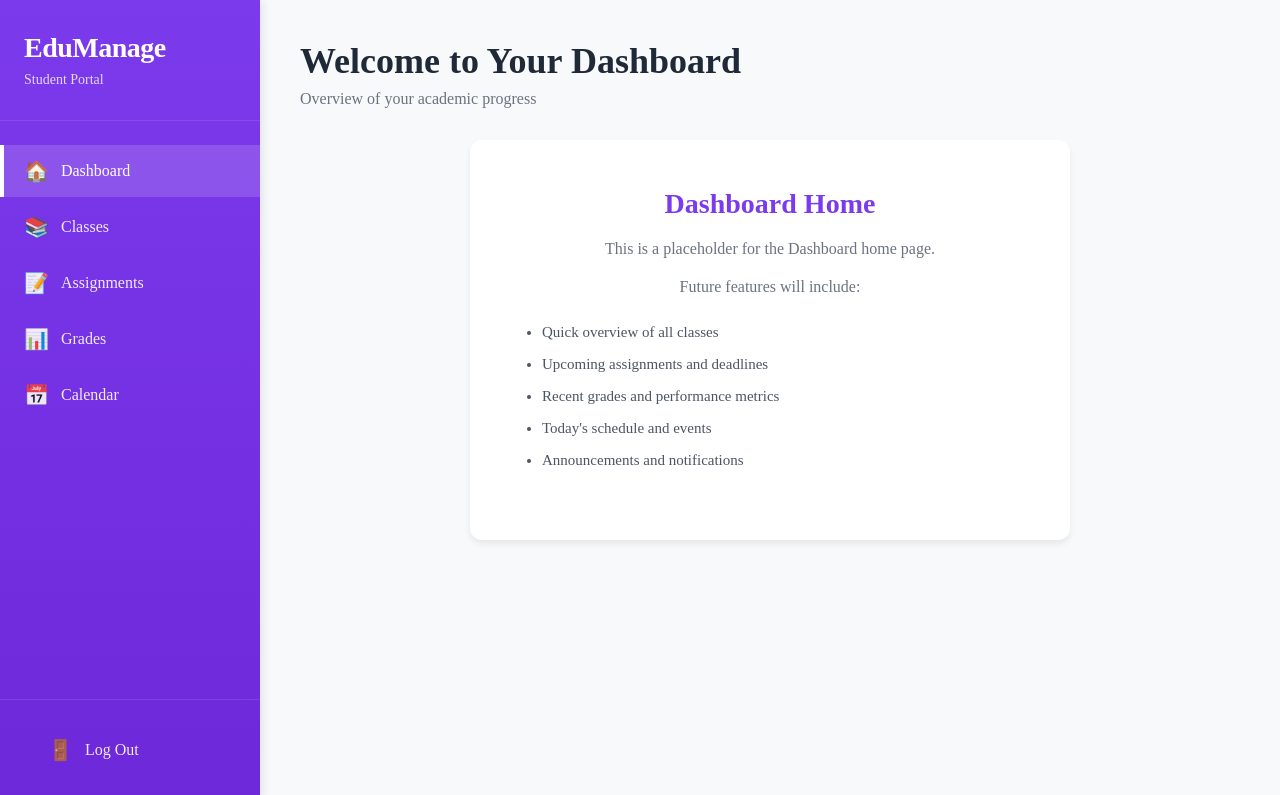
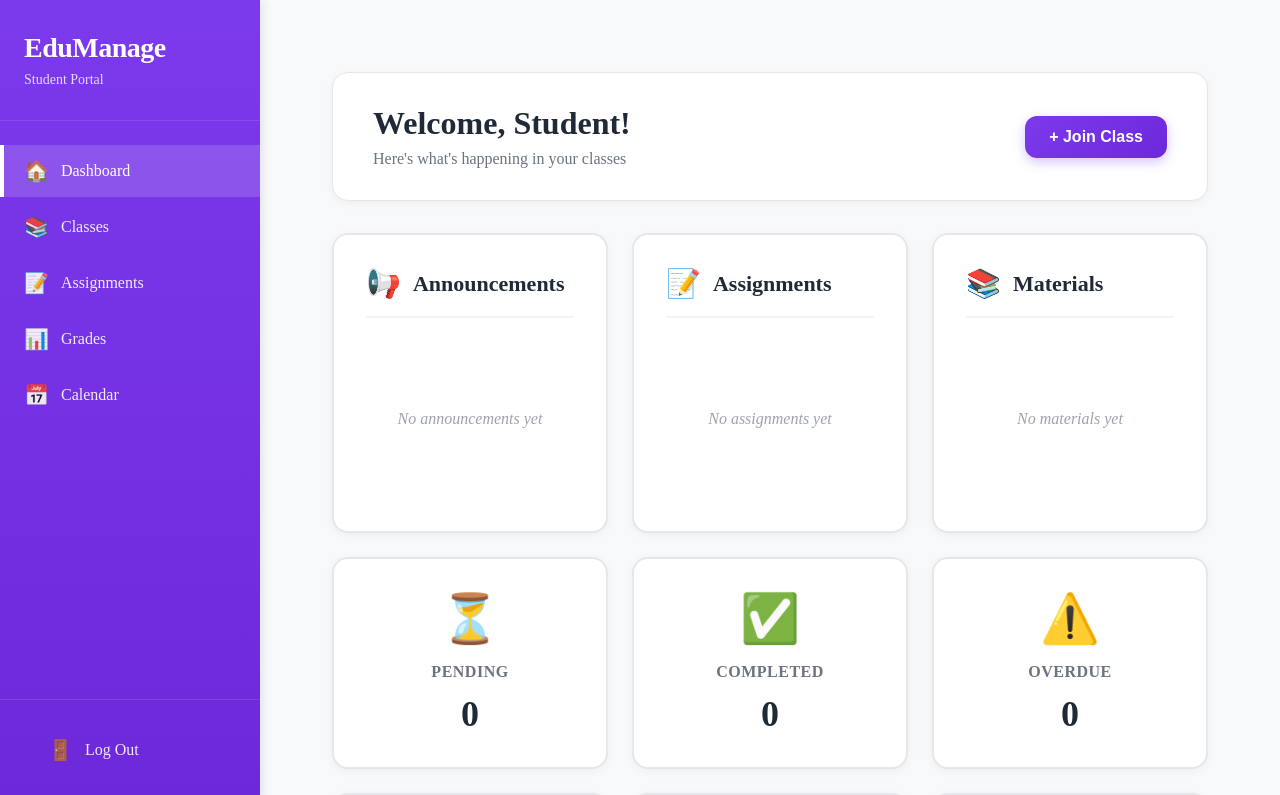
Before and after one commit to roncristianm/WebEng-Final-Project, a React (Vite) app: page /dashboard in a window 1280 px wide. Shown: the top 795 px of the page. Built offline with nearby package versions, Linux system fonts and the light colour scheme; no server answers.

Commit message:
Updated Dashboard Design
- new improved dashboard design and layout

```diff
--- a/src/pages/dashboard/Dashboard.jsx
+++ b/src/pages/dashboard/Dashboard.jsx
@@ -1,25 +1,103 @@
+import { useNavigate } from 'react-router-dom'
+import { auth } from '../../config/firebase'
 import '../../styles/Dashboard.css'
 
 function Dashboard() {
+  const navigate = useNavigate()
+  const userName = auth.currentUser?.displayName || 'Student'
+
+  const handleJoinClass = () => {
+    navigate('/dashboard/class')
+  }
+
   return (
-    <div className="page-container">
-      <div className="page-header">
-        <h1>Welcome to Your Dashboard</h1>
-        <p className="page-subtitle">Overview of your academic progress</p>
+    <div className="dashboard-page">
+      {/* Top Section - Student Name & Join Class Button */}
+      <div className="dashboard-header">
+        <div className="student-greeting">
+          <h1>Welcome, {userName}!</h1>
+          <p className="greeting-subtitle">Here's what's happening in your classes</p>
+        </div>
+        <button className="join-class-btn" onClick={handleJoinClass}>
+          + Join Class
+        </button>
       </div>
 
-      <div className="placeholder-content">
-        <div className="placeholder-card">
-          <h3>Dashboard Home</h3>
-          <p>This is a placeholder for the Dashboard home page.</p>
-          <p>Future features will include:</p>
-          <ul>
-            <li>Quick overview of all classes</li>
-            <li>Upcoming assignments and deadlines</li>
-            <li>Recent grades and performance metrics</li>
-            <li>Today's schedule and events</li>
-            <li>Announcements and notifications</li>
-          </ul>
+      {/* Grid Container */}
+      <div className="dashboard-grid">
+        {/* Announcements Card */}
+        <div className="grid-card announcements">
+          <div className="card-header">
+            <span className="card-icon">📢</span>
+            <h2>Announcements</h2>
+          </div>
+          <div className="card-body">
+            <p className="empty-state">No announcements yet</p>
+          </div>
+        </div>
+
+        {/* Assignments Card */}
+        <div className="grid-card assignments">
+          <div className="card-header">
+            <span className="card-icon">📝</span>
+            <h2>Assignments</h2>
+          </div>
+          <div className="card-body">
+            <p className="empty-state">No assignments yet</p>
+          </div>
+        </div>
+
+        {/* Materials Card */}
+        <div className="grid-card materials">
+          <div className="card-header">
+            <span className="card-icon">📚</span>
+            <h2>Materials</h2>
+          </div>
+          <div className="card-body">
+            <p className="empty-state">No materials yet</p>
+          </div>
+        </div>
+
+        {/* Pending */}
+        <div className="grid-card activity pending">
+          <div className="card-icon-large">⏳</div>
+          <h3>Pending</h3>
+          <p className="count">0</p>
+        </div>
+
+        {/* Completed */}
+        <div className="grid-card activity completed">
+          <div className="card-icon-large">✅</div>
+          <h3>Completed</h3>
+          <p className="count">0</p>
+        </div>
+
+        {/* Overdue */}
+        <div className="grid-card activity overdue">
+          <div className="card-icon-large">⚠️</div>
+          <h3>Overdue</h3>
+          <p className="count">0</p>
+        </div>
+
+        {/* Posted */}
+        <div className="grid-card activity posted">
+          <div className="card-icon-large">📌</div>
+          <h3>Posted</h3>
+          <p className="count">0</p>
+        </div>
+
+        {/* Quizzes */}
+        <div className="grid-card activity quizzes">
+          <div className="card-icon-large">📋</div>
+          <h3>Quizzes</h3>
+          <p className="count">0</p>
+        </div>
+
+        {/* Performance Tasks */}
+        <div className="grid-card activity performance">
+          <div className="card-icon-large">🎯</div>
+          <h3>Performance Tasks</h3>
+          <p className="count">0</p>
         </div>
       </div>
     </div>
--- a/src/styles/Dashboard.css
+++ b/src/styles/Dashboard.css
@@ -3,6 +3,201 @@
   display: flex;
   min-height: 100vh;
   background: #f8f9fa;
+}
+
+/* Dashboard Page Specific Styles */
+.dashboard-page {
+  padding: 32px;
+  width: 100%;
+  height: 100%;
+}
+
+/* Top Section - Header with Student Name and Join Button */
+.dashboard-header {
+  display: flex;
+  justify-content: space-between;
+  align-items: center;
+  margin-bottom: 32px;
+  padding: 32px 40px;
+  background: white;
+  border-radius: 16px;
+  box-shadow: 0 2px 8px rgba(0, 0, 0, 0.05);
+  border: 1px solid #e5e7eb;
+}
+
+.student-greeting h1 {
+  margin: 0 0 8px 0;
+  font-size: 32px;
+  color: #1f2937;
+  font-weight: 700;
+}
+
+.greeting-subtitle {
+  margin: 0;
+  color: #6b7280;
+  font-size: 16px;
+}
+
+.join-class-btn {
+  background: linear-gradient(135deg, #7c3aed 0%, #6d28d9 100%);
+  color: white;
+  border: none;
+  padding: 12px 24px;
+  border-radius: 12px;
+  font-size: 16px;
+  font-weight: 600;
+  cursor: pointer;
+  transition: all 0.3s ease;
+  box-shadow: 0 4px 12px rgba(124, 58, 237, 0.3);
+}
+
+.join-class-btn:hover {
+  transform: translateY(-2px);
+  box-shadow: 0 6px 16px rgba(124, 58, 237, 0.4);
+}
+
+/* Unified Grid Layout */
+.dashboard-grid {
+  display: grid;
+  grid-template-columns: repeat(3, 1fr);
+  gap: 24px;
+  grid-auto-rows: minmax(200px, auto);
+}
+
+/* Grid Cards - Unified Styling */
+.grid-card {
+  background: white;
+  border-radius: 16px;
+  padding: 32px;
+  box-shadow: 0 2px 8px rgba(0, 0, 0, 0.05);
+  border: 2px solid #e5e7eb;
+  transition: all 0.3s ease;
+  cursor: pointer;
+  display: flex;
+  flex-direction: column;
+}
+
+.grid-card:hover {
+  transform: translateY(-4px);
+  box-shadow: 0 8px 24px rgba(0, 0, 0, 0.1);
+  border-color: #7c3aed;
+}
+
+/* Large Content Cards (Announcements, Assignments, Materials) */
+.grid-card:not(.activity) {
+  min-height: 300px;
+}
+
+.grid-card .card-header {
+  display: flex;
+  align-items: center;
+  gap: 12px;
+  margin-bottom: 20px;
+  padding-bottom: 16px;
+  border-bottom: 2px solid #f3f4f6;
+}
+
+.grid-card .card-icon {
+  font-size: 28px;
+}
+
+.grid-card .card-header h2 {
+  margin: 0;
+  font-size: 22px;
+  color: #1f2937;
+  font-weight: 600;
+}
+
+.grid-card .card-body {
+  flex: 1;
+  display: flex;
+  align-items: center;
+  justify-content: center;
+}
+
+.empty-state {
+  text-align: center;
+  color: #9ca3af;
+  font-style: italic;
+  font-size: 16px;
+}
+
+/* Activity Cards Styling */
+.grid-card.activity {
+  text-align: center;
+  justify-content: center;
+  align-items: center;
+  min-height: 180px;
+  position: relative;
+  overflow: hidden;
+}
+
+.grid-card.activity::before {
+  content: '';
+  position: absolute;
+  top: 0;
+  left: 0;
+  right: 0;
+  height: 4px;
+  background: linear-gradient(90deg, #7c3aed, #6d28d9);
+  transform: scaleX(0);
+  transition: transform 0.3s ease;
+}
+
+.grid-card.activity:hover::before {
+  transform: scaleX(1);
+}
+
+.card-icon-large {
+  font-size: 48px;
+  margin-bottom: 16px;
+}
+
+.grid-card.activity h3 {
+  margin: 0 0 12px 0;
+  font-size: 16px;
+  color: #6b7280;
+  font-weight: 600;
+  text-transform: uppercase;
+  letter-spacing: 0.5px;
+}
+
+.grid-card.activity .count {
+  margin: 0;
+  font-size: 36px;
+  color: #1f2937;
+  font-weight: 700;
+}
+
+/* Activity Card Color Coding */
+.grid-card.activity.pending:hover {
+  border-color: #f59e0b;
+  background: linear-gradient(135deg, #fffbeb 0%, #fef3c7 100%);
+}
+
+.grid-card.activity.completed:hover {
+  border-color: #10b981;
+  background: linear-gradient(135deg, #f0fdf4 0%, #d1fae5 100%);
+}
+
+.grid-card.activity.overdue:hover {
+  border-color: #ef4444;
+  background: linear-gradient(135deg, #fef2f2 0%, #fee2e2 100%);
+}
+
+.grid-card.activity.posted:hover {
+  border-color: #3b82f6;
+  background: linear-gradient(135deg, #eff6ff 0%, #dbeafe 100%);
+}
+
+.grid-card.activity.quizzes:hover {
+  border-color: #8b5cf6;
+  background: linear-gradient(135deg, #f5f3ff 0%, #ede9fe 100%);
+}
+
+.grid-card.activity.performance:hover {
+  border-color: #ec4899;
+  background: linear-gradient(135deg, #fdf2f8 0%, #fce7f3 100%);
 }
 
 /* Sidebar Navigation */
@@ -177,6 +372,12 @@
 }
 
 /* Responsive Design */
+@media (max-width: 1200px) {
+  .dashboard-grid {
+    grid-template-columns: repeat(2, 1fr);
+  }
+}
+
 @media (max-width: 768px) {
   .sidebar {
     width: 70px;
@@ -219,4 +420,32 @@
   .placeholder-card h3 {
     font-size: 24px;
   }
+
+  /* Dashboard Page Responsive */
+  .dashboard-page {
+    padding: 16px;
+  }
+
+  .dashboard-header {
+    flex-direction: column;
+    gap: 16px;
+    text-align: center;
+    padding: 24px;
+  }
+
+  .student-greeting h1 {
+    font-size: 24px;
+  }
+
+  .greeting-subtitle {
+    font-size: 14px;
+  }
+
+  .join-class-btn {
+    width: 100%;
+  }
+
+  .dashboard-grid {
+    grid-template-columns: 1fr;
+  }
 }
```
